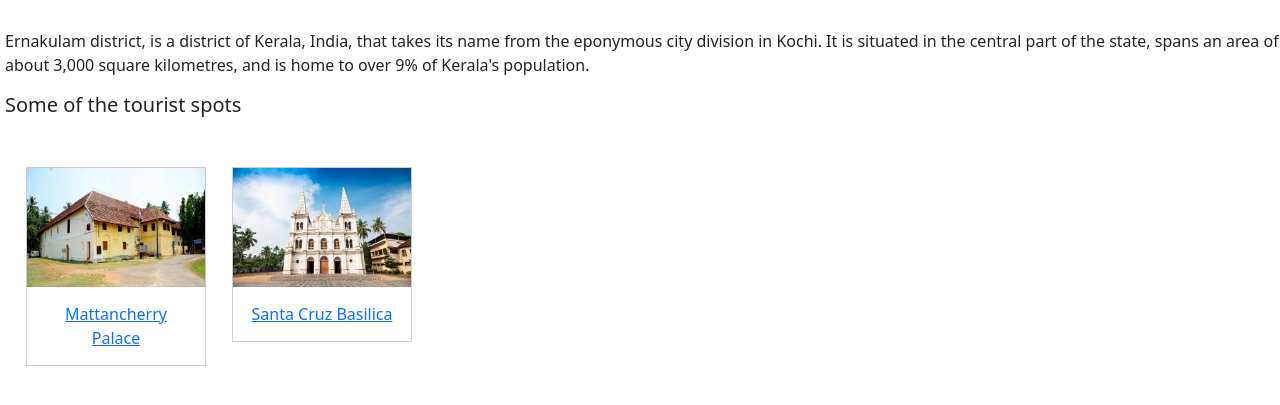
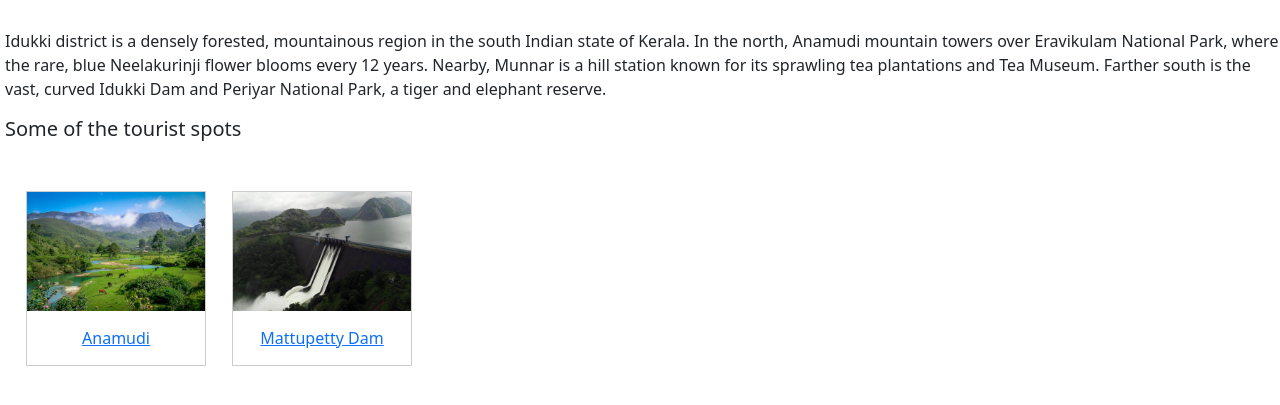
Before and after one commit to Vishnu4625/Assignment, a plain HTML site: page idukki.html in a window 1280 px wide. Shown: the part 71-476 px from the top of the page. Drawn offline with nearby package versions, Linux system fonts and the light colour scheme.

Commit message:
image changes

```diff
--- a/idukki.html
+++ b/idukki.html
@@ -63,19 +63,19 @@
     </div>
   </nav>
   <div class="description">
-    <p>Ernakulam district, is a district of Kerala, India, that takes its name from the eponymous city division in Kochi. It is situated in the central part of the state, spans an area of about 3,000 square kilometres, and is home to over 9% of Kerala's population.</p>
+    <p>Idukki district is a densely forested, mountainous region in the south Indian state of Kerala. In the north, Anamudi mountain towers over Eravikulam National Park, where the rare, blue Neelakurinji flower blooms every 12 years. Nearby, Munnar is a hill station known for its sprawling tea plantations and Tea Museum. Farther south is the vast, curved Idukki Dam and Periyar National Park, a tiger and elephant reserve.</p>
     <h5>Some of the tourist spots</h5>
   </div>
 
   <div class="image">
     <div class="gallery">
-      <img src="./Images/Ernakulam/mattancherry-palace.jpg" alt="KL01" width="600" height="400">
-      <div class="desc"> <a href="https://en.wikipedia.org/wiki/Mattancherry_Palace"> Mattancherry Palace </a></div>
+      <img src="./Images/Idukki/anamudi.jpg" alt="KL01" width="600" height="400">
+      <div class="desc"> <a href="https://en.wikipedia.org/wiki/Anamudi"> Anamudi </a></div>
     </div>
 
     <div class="gallery">
-        <img src="./Images/Ernakulam/santa-cruz-basilica-fort-kochi.jpg" alt="KL01" width="600" height="400">
-        <div class="desc"> <a href="https://en.wikipedia.org/wiki/Santa_Cruz_Cathedral_Basilica,_Kochi"> Santa Cruz Basilica </a></div>
+        <img src="./Images/Idukki/mattupetty-dam.jpg" alt="KL01" width="600" height="400">
+        <div class="desc"> <a href="https://en.wikipedia.org/wiki/Mattupetty_Dam"> Mattupetty Dam </a></div>
       </div>
   </div>
 </body>
```
Also changed, not shown: Images/Idukki/anamudi.jpg (added), Images/Idukki/mattupetty-dam.jpg (added).
